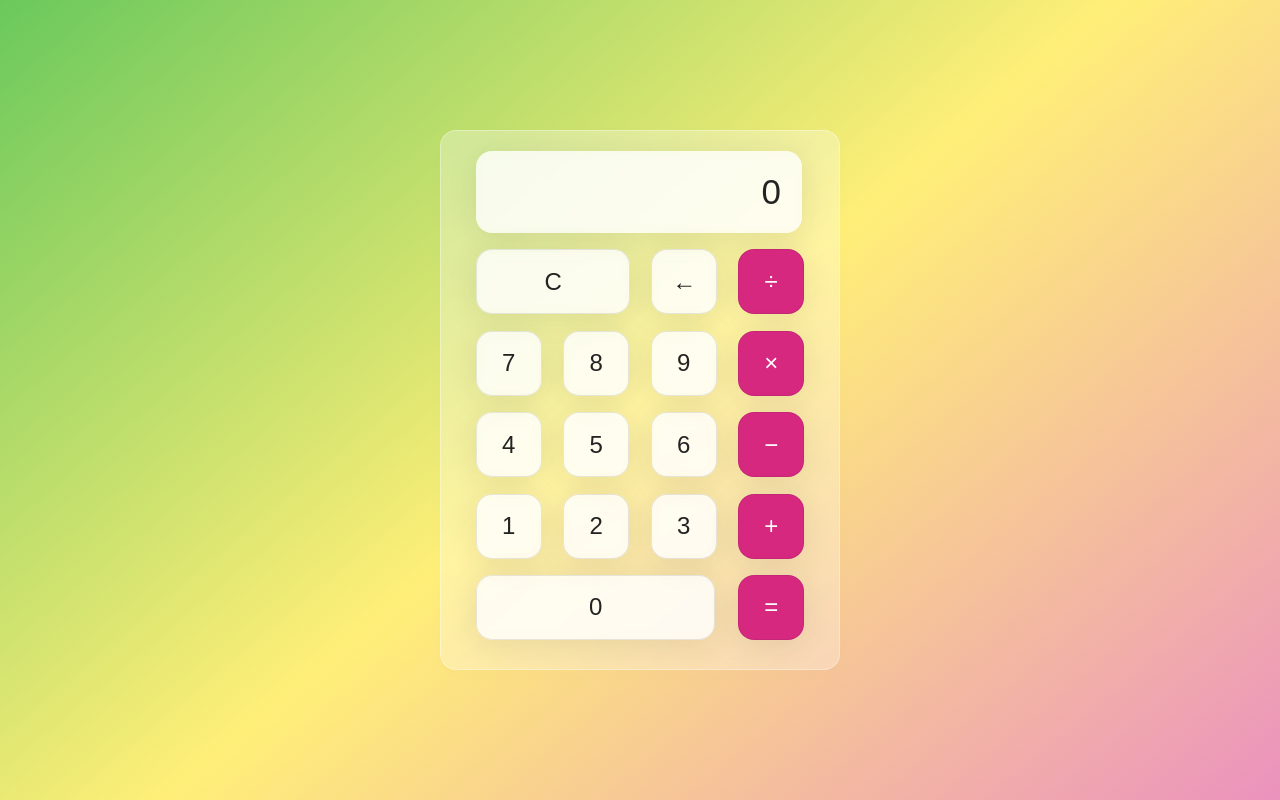
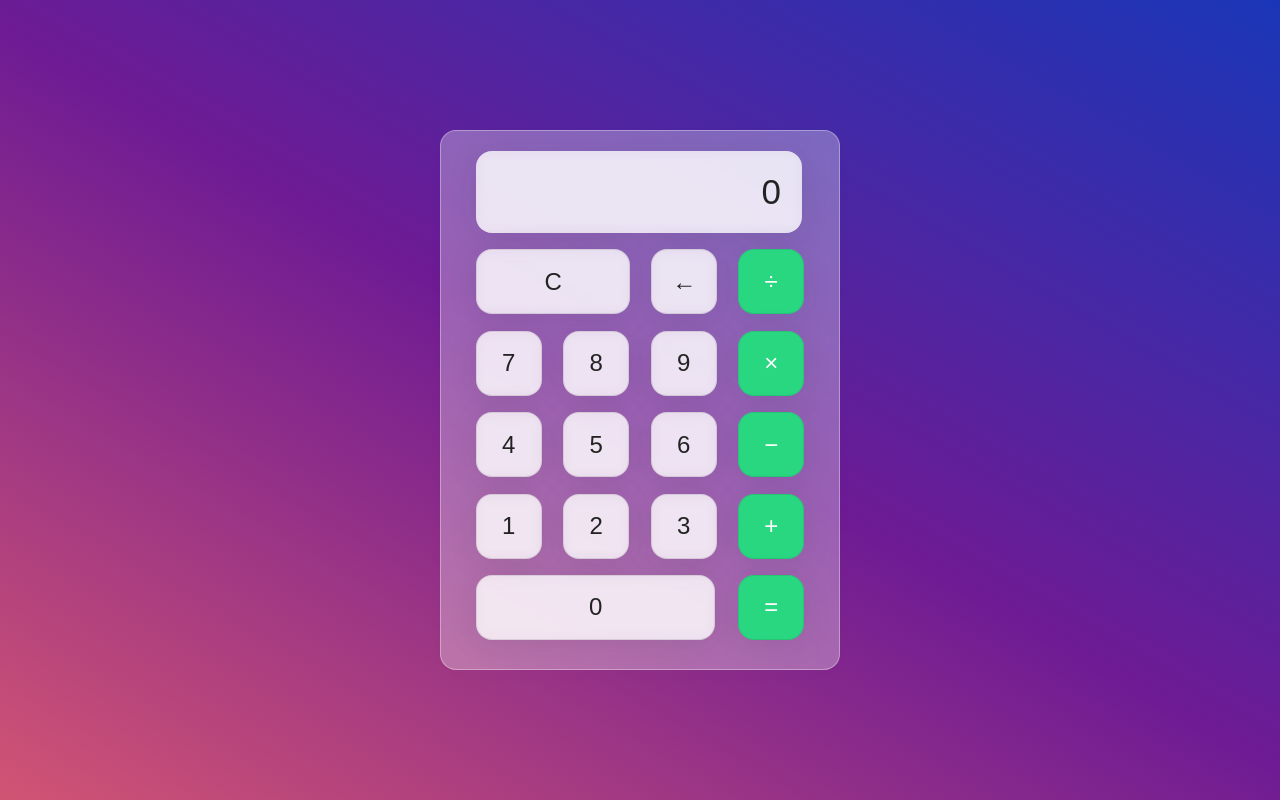
Before and after one commit to Arturrybkin/Arturrybkin.github.io, a plain HTML site: page index.html in a window 1280 px wide. Drawn offline with Linux system fonts and the light colour scheme.

Commit message:
style-fix-last-child

```diff
--- a/style.css
+++ b/style.css
@@ -13,7 +13,7 @@ html{
 
 body{
     align-items: center;
-    background: linear-gradient(320deg, #eb92be, #ffef78, #63c654f3);
+    background: linear-gradient(30deg, #d15473, #6e1b94, #0e2cb4f3);
     display: flex;
     font-family: "Dosis", sans-serif;
     font-display: swap;
@@ -81,12 +81,16 @@ body{
     border-radius: 16px;
     box-shadow: 0 4px 30px rgba(35, 35, 35, 0.1);
     color: #fff;
-    background: #d72880;
+    background: #28d77f;
 }
 
 .calc-button:last-child:hover{
     background-color: inherit;
     color: inherit;
+}
+
+.calc-button:last-child:active{
+    background-color: #ffef78;
 }
 
 .calc-button:hover{
```
